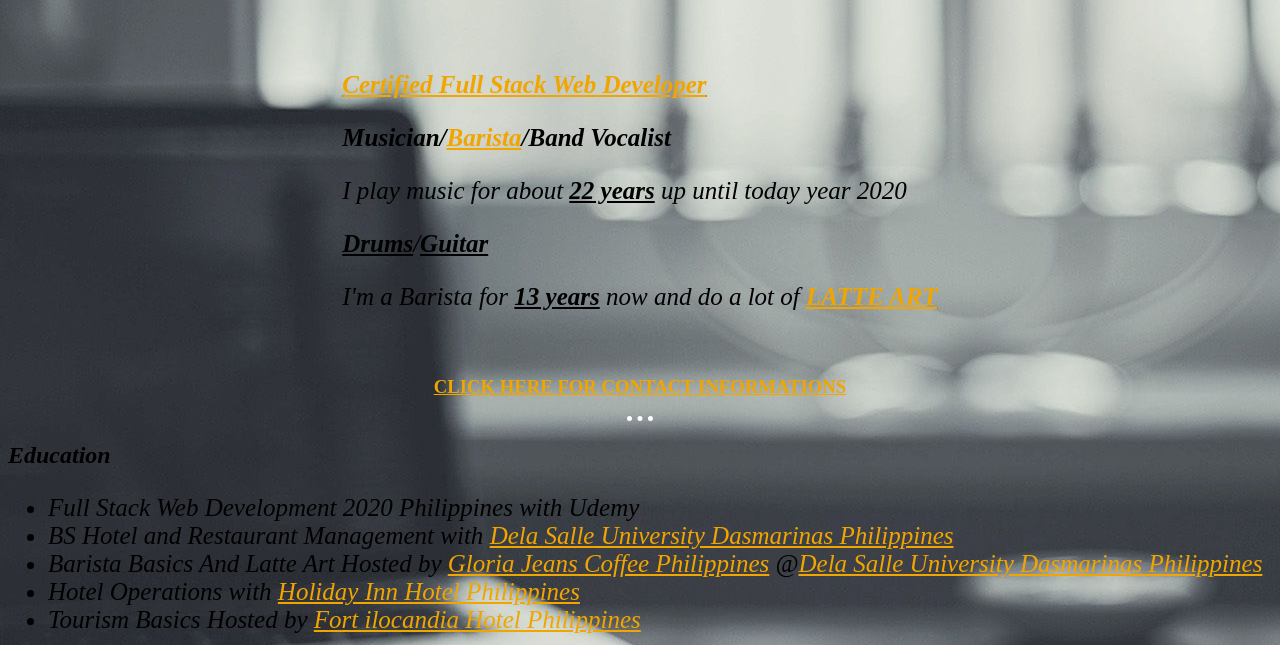
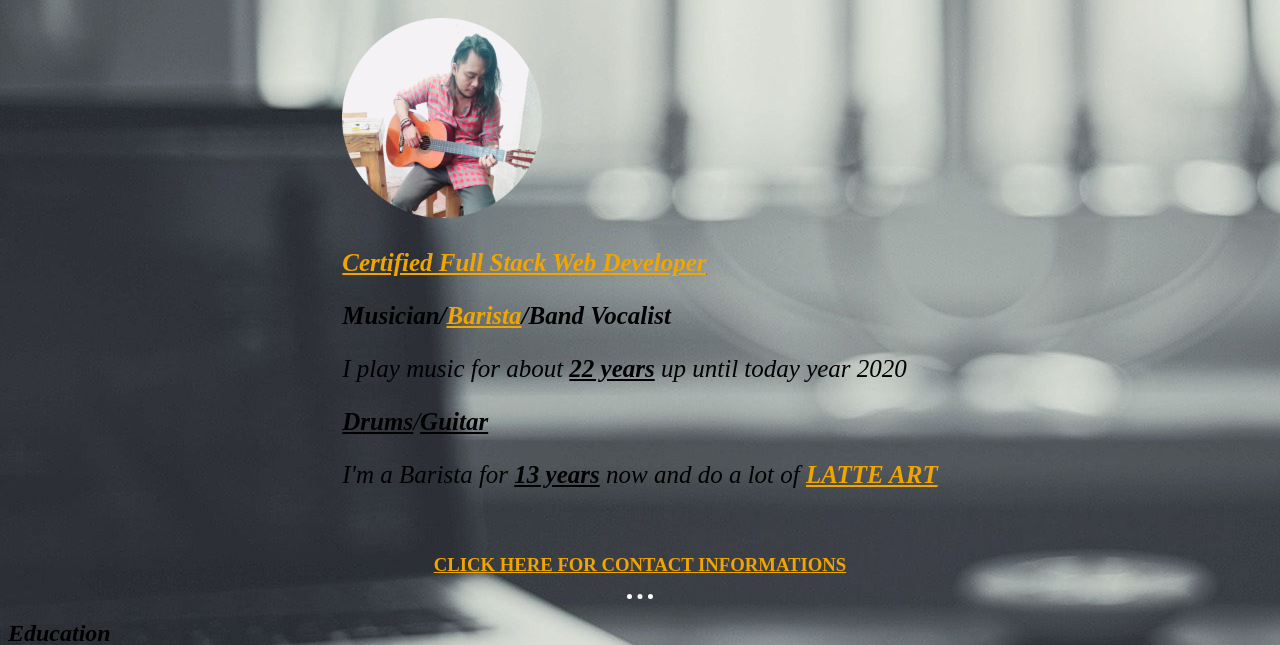
Before and after one commit to raggamuffin011490/cv, a plain HTML site: page index.html in a window 1280 px wide. Shown: the part 150-795 px from the top of the page. Drawn offline with Linux system fonts and the light colour scheme.

Commit message:
Update index.html

```diff
--- a/index.html
+++ b/index.html
@@ -20,7 +20,7 @@
 
   <td>  <h1>Ruel S. Villaruel</h1>
 
-<img src="images/profile.png" alt="">
+<img src="images/profilepic.png" alt="">
 
     <p><em><u><strong><a href="https://en.wikipedia.org/wiki/Web_developer">Certified Full Stack Web Developer</a></strong></u></em></p>
     <p><em><strong>Musician/<a href="https://www.shutterstock.com/search/barista?kw=%2Bstock+%2Bphotos&gclid=Cj0KCQjww_f2BRC-ARIsAP3zarFB4vLtLX8L3zOAl-N51A-qVUMTbxDkqZ5gPe2BLAj-xyFSJrAKOT0aAtuaEALw_wcB&gclsrc=aw.ds">Barista</a>/Band
```
